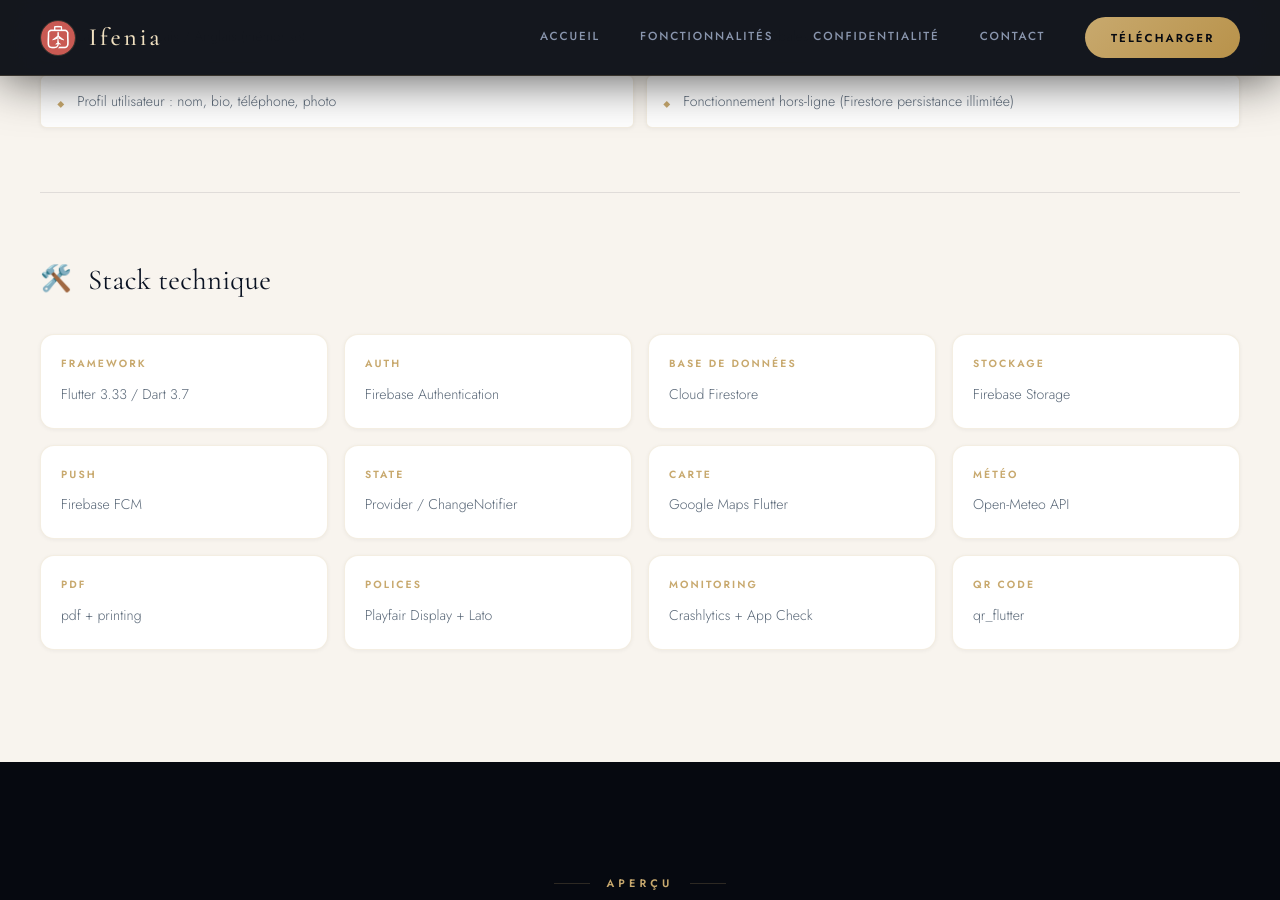
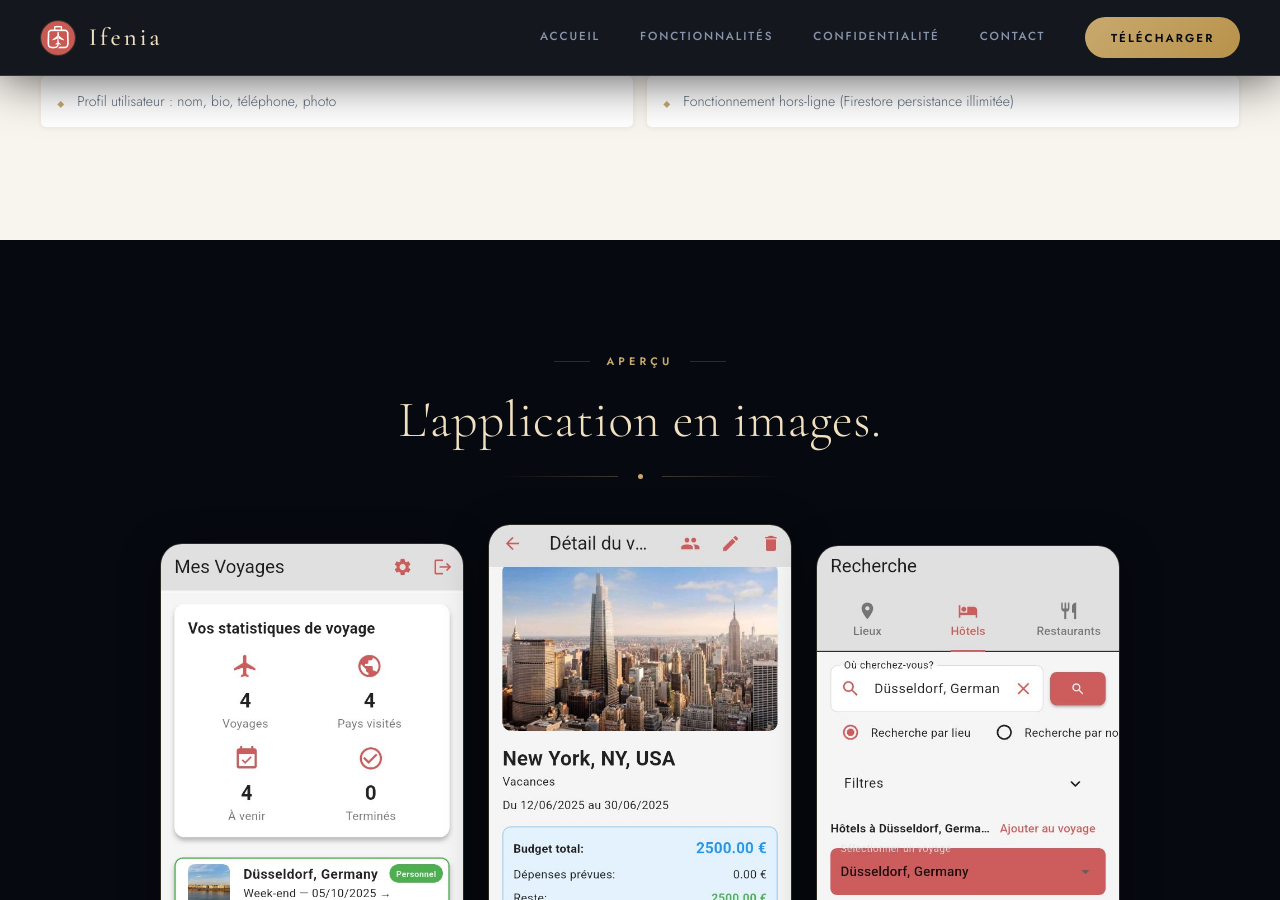
Before and after one commit to castermantangni/ifenia-privacy, a Jekyll site: the page built from features.md, in a window 1280 px wide and 900 px high, scrolled down 4126 px. Built offline with Jekyll 4.4.1, drawn with Linux system fonts in a browser that asks for light colours.

Commit message:
Fix privacy policy formatting + suppression stack technique
- privacy-policy.md : ajout markdown="1" sur le div.prose pour que
  kramdown interprète le contenu (titres, listes, gras)
- features.md : suppression de la section "Stack technique"

Co-Authored-By: Claude Sonnet 4.6 <noreply@anthropic.com>

```diff
--- a/features.md
+++ b/features.md
@@ -190,64 +190,6 @@ title: Fonctionnalités — Ifenia
       </ul>
     </div>
 
-    <!-- Stack technique -->
-    <div class="feature-section reveal">
-      <div class="feature-section-header">
-        <span class="ico">🛠️</span>
-        <h2>Stack technique</h2>
-      </div>
-      <div class="tech-grid">
-        <div class="tech-item">
-          <span class="tech-label">Framework</span>
-          <span class="tech-value">Flutter 3.33 / Dart 3.7</span>
-        </div>
-        <div class="tech-item">
-          <span class="tech-label">Auth</span>
-          <span class="tech-value">Firebase Authentication</span>
-        </div>
-        <div class="tech-item">
-          <span class="tech-label">Base de données</span>
-          <span class="tech-value">Cloud Firestore</span>
-        </div>
-        <div class="tech-item">
-          <span class="tech-label">Stockage</span>
-          <span class="tech-value">Firebase Storage</span>
-        </div>
-        <div class="tech-item">
-          <span class="tech-label">Push</span>
-          <span class="tech-value">Firebase FCM</span>
-        </div>
-        <div class="tech-item">
-          <span class="tech-label">State</span>
-          <span class="tech-value">Provider / ChangeNotifier</span>
-        </div>
-        <div class="tech-item">
-          <span class="tech-label">Carte</span>
-          <span class="tech-value">Google Maps Flutter</span>
-        </div>
-        <div class="tech-item">
-          <span class="tech-label">Météo</span>
-          <span class="tech-value">Open-Meteo API</span>
-        </div>
-        <div class="tech-item">
-          <span class="tech-label">PDF</span>
-          <span class="tech-value">pdf + printing</span>
-        </div>
-        <div class="tech-item">
-          <span class="tech-label">Polices</span>
-          <span class="tech-value">Playfair Display + Lato</span>
-        </div>
-        <div class="tech-item">
-          <span class="tech-label">Monitoring</span>
-          <span class="tech-value">Crashlytics + App Check</span>
-        </div>
-        <div class="tech-item">
-          <span class="tech-label">QR Code</span>
-          <span class="tech-value">qr_flutter</span>
-        </div>
-      </div>
-    </div>
-
   </div>
 </section>
 
```
Also changed, not shown: privacy-policy.md (+1 -1 lines).
